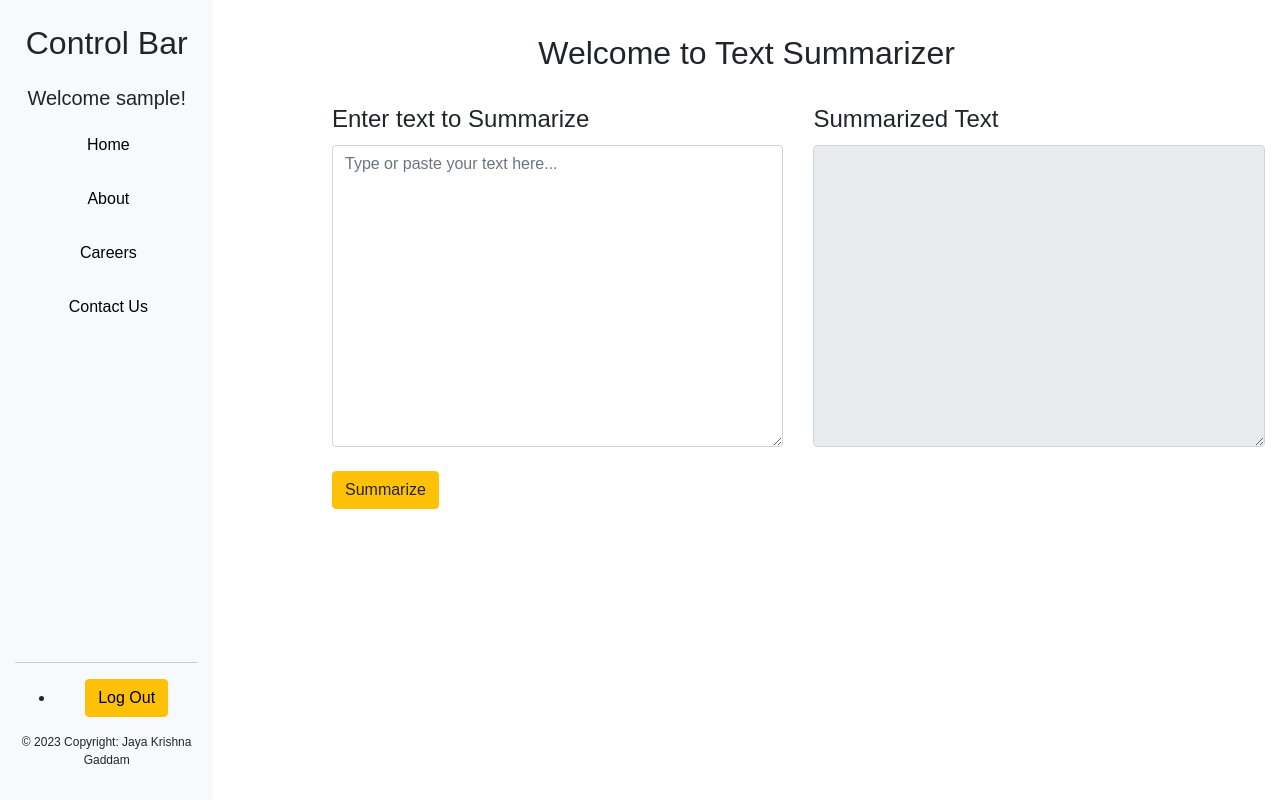
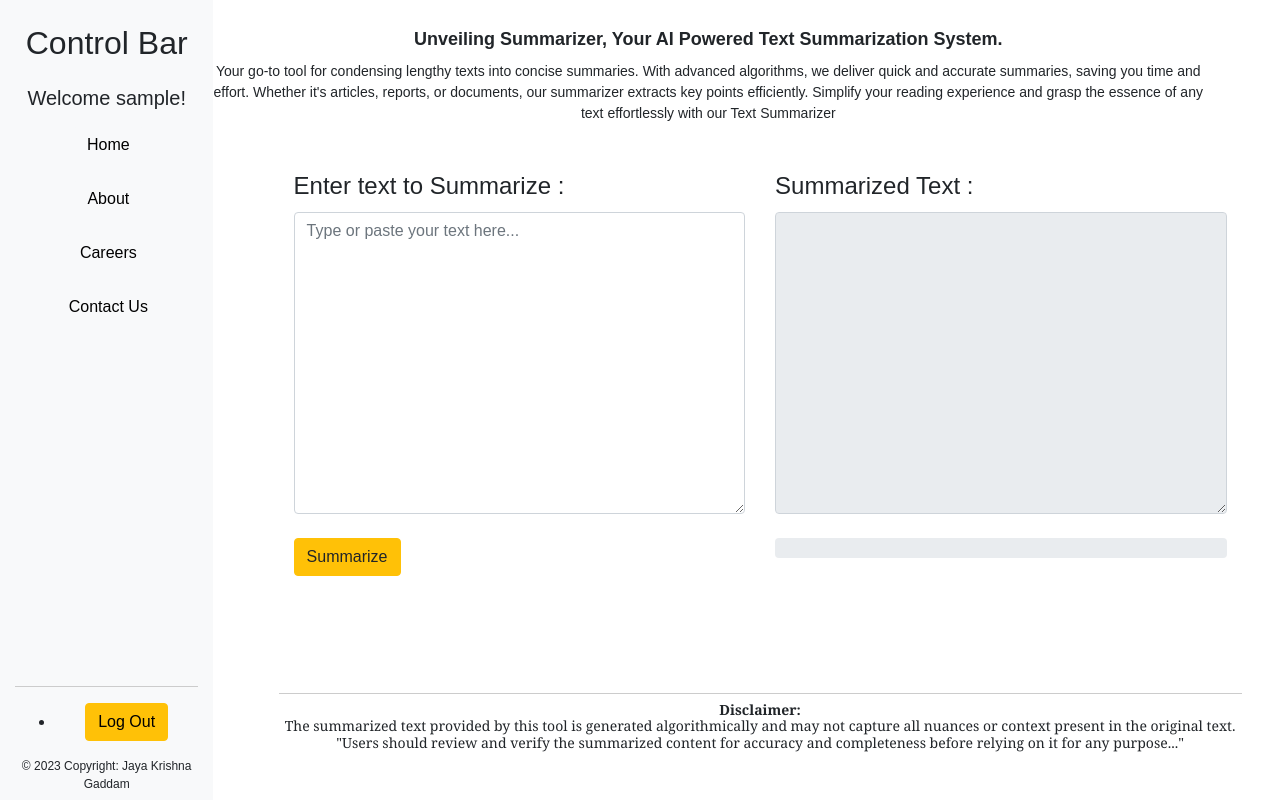
Before and after one commit to jayakrishnagaddam/Text-Summarization, a Flask app: a page that uses templates/homepage.html in a window 1280 px wide. Run offline with Flask 3, Linux system fonts and the light colour scheme; some libraries are stand-ins or nearby versions.

Commit message:
Enhancement Updates

```diff
--- a/app.py
+++ b/app.py
@@ -20,7 +20,7 @@ def summarize_text(text):
 
 
     # Generate summary
-    summary = summarization_pipeline(text, max_length=100, min_length=2, do_sample=False)
+    summary = summarization_pipeline(text, max_length=300, min_length=2, do_sample=False)
 
     # Extract summarized text
     summarized_text = summary[0]['summary_text']
--- a/templates/homepage.html
+++ b/templates/homepage.html
@@ -94,12 +94,12 @@
                             <a class="btn btn-light" style="color: black;" href="#">Careers</a>
                         </li>
                         <li id="liid" class="mt-3">
-                            <a class="btn btn-light" style="color: black;" href="#">Contact Us</a>
+                            <a class="btn btn-light" style="color: black;" href="{{url_for('contactus')}}">Contact Us</a>
                         </li>
                     </ul>
                 </div>
 
-                <div class="text-center mb-4" style="position: relative; top: 40%;">
+                <div class="text-center mb-4" style="position: relative; top: 43%;">
                     <p class="upgrade-item"></p>
                     <ul>
                         <li class="mt-2">
@@ -111,30 +111,50 @@
             </div>
 
             <!-- Content Area -->
-            <div class="col-md-10 content">
-                <h2 class="text-center mt-2">Welcome to Text Summarizer</h2>
-                <div class="row" id="textid">
+            <div class="col-md-10 content" style="position: relative; right: 3%;">
+                <div class="text-center" style="padding-top: 0px;">
+                    <p class=" mb-0" style="font-size:18px;"> <b>Unveiling Summarizer, Your AI Powered Text Summarization System.</b></p>
+                    <p class="text-center mt-2 container mb-4" style="font-size: 14px;">Your go-to tool for condensing lengthy
+                        texts into concise summaries. With advanced algorithms, we deliver quick and accurate summaries, saving
+                        you time and effort. Whether it's articles, reports, or documents, our summarizer extracts key points
+                        efficiently. Simplify your reading experience and grasp the essence of any text effortlessly with our
+                        Text Summarizer</p>
+                </div>
+                 <div class="row" id="textid">
                     <div class="col">
                         <div class="form-group">
-                            <label for="inputText">Enter text to Summarize</label>
+                            <label class="mt-0" for="inputText">Enter text to Summarize :</label>
                             <textarea class="form-control" id="inputText" rows="12" placeholder="Type or paste your text here..." aria-label="Input Text"></textarea>
                             <button id="summarizeBtn" class="mt-4 btn btn-warning">Summarize</button>
                         </div>
                     </div>
                     <div class="col">
                         <div class="form-group">
-                            <label for="summarizedText">Summarized Text</label>
+                            <label for="summarizedText">Summarized Text :</label>
                             <textarea class="form-control" id="summarizedText" rows="12"
                             readonly aria-label="Summarized Text"></textarea>
-                            <!-- Font Awesome spinner -->
-                            <div class="loader mx-auto mt-2">
-                                <i class="fas fa-spinner fa-spin"></i>
+                            <!-- Bootstrap progress bar -->
+                            <div class="progress mt-4" style="height: 20px;">
+                                <div id="progressBar" class="progress-bar progress-bar-striped bg-warning" role="progressbar" style="width: 0%;" aria-valuenow="0" aria-valuemin="0" aria-valuemax="100"></div>
                             </div>
                         </div>
                     </div>
 
+                    <div class="text-center mt-4" style="position: absolute; bottom: 4%;">
+                        <div class="upgrade-item mb-2"></div>
+                        <h4 class="" style="font-size: 14px; font-family:Cambria, Cochin, Georgia, Times, 'Times New Roman', serif;"><b>Disclaimer:</b> <p>The summarized text provided by this tool is generated algorithmically and may not
+                             capture all nuances or context present in the original text.
+                            "Users should review and verify the summarized content for accuracy and completeness before
+                            relying on it for any purpose..."</p></h4>
+                    </div>
+
                 </div>
+
             </div>
+
+
+
+
             <!-- Bootstrap JS -->
             <script src="https://cdnjs.cloudflare.com/ajax/libs/jquery/3.5.1/jquery.min.js"></script>
             <script src="https://cdnjs.cloudflare.com/ajax/libs/popper.js/1.16.0/umd/popper.min.js"></script>
@@ -146,11 +166,23 @@
                     var inputText = $('#inputText').val();
                     if (inputText.trim() !== '') {
                         $('#summarizedText').val(''); // Clear previous result
-                        $('.loader').show(); // Show loader
+                        $('#progressBar').css('width', '0%'); // Reset progress bar
+                        $('.progress').show(); // Show progress bar
                         $.ajax({
                             type: 'POST',
                             url: '/summarize', // Flask endpoint
                             data: { text: inputText },
+                            xhr: function() {
+                                var xhr = new window.XMLHttpRequest();
+                                // Upload progress
+                                xhr.upload.addEventListener("progress", function(evt) {
+                                    if (evt.lengthComputable) {
+                                        var percentComplete = evt.loaded / evt.total;
+                                        $('#progressBar').css('width', percentComplete * 100 + '%');
+                                    }
+                                }, false);
+                                return xhr;
+                            },
                             success: function(response) {
                                 // Parse the JSON response and extract the summarized text
                                 var summarizedText = response.summarized_text;
@@ -159,7 +191,7 @@
                             },
                             dataType: 'json', // Expect JSON response
                             complete: function() {
-                                $('.loader').hide(); // Hide loader
+                                $('.progress').hide(); // Hide progress bar
                             }
                         });
                     } else {
@@ -167,7 +199,6 @@
                     }
                 });
             });
-
             </script>
         </div>
     </div>
```
Also changed, not shown: templates/contactus.html (added, +76 -0 lines), 1 other file.
